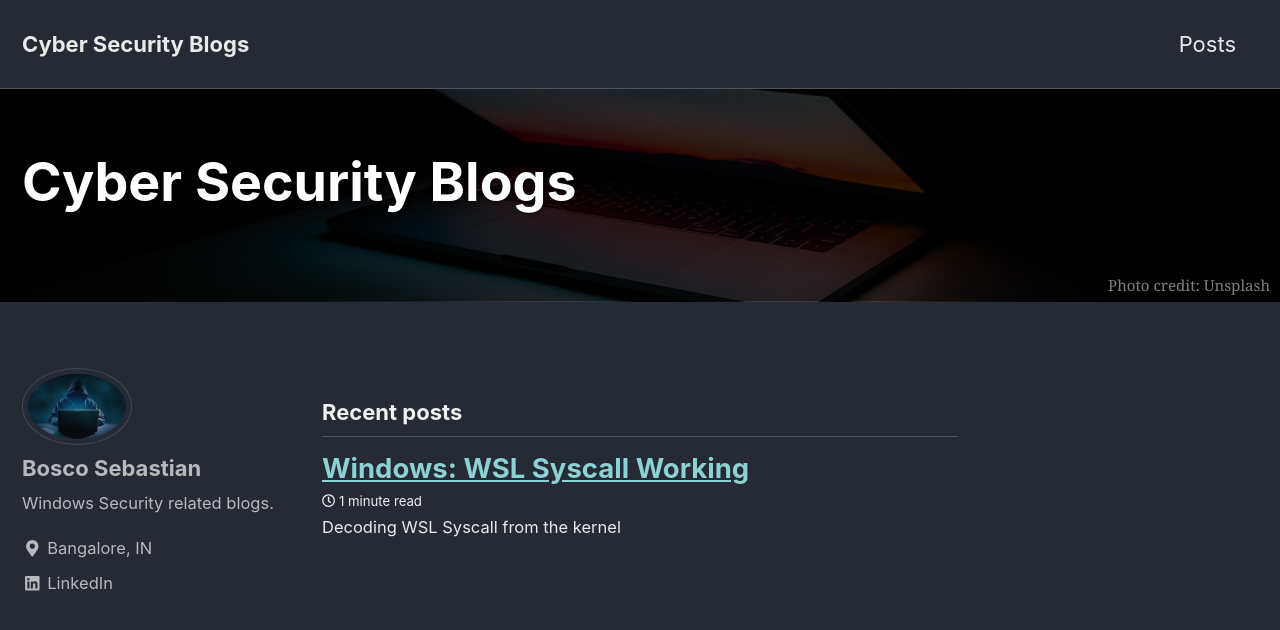
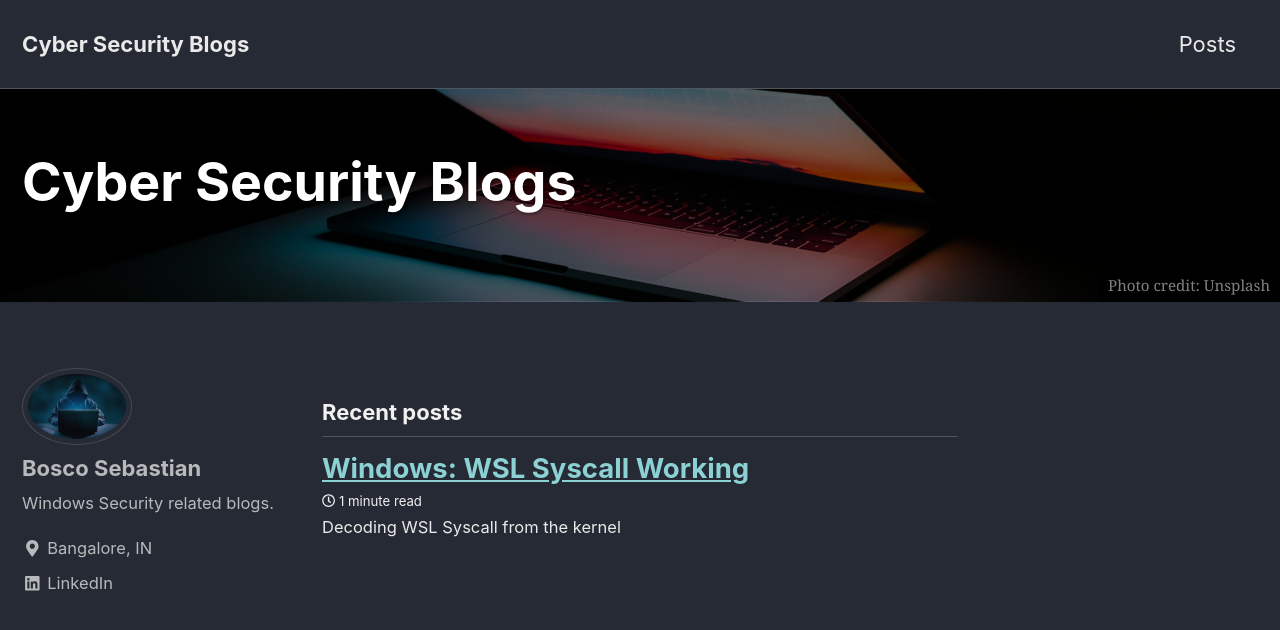
Before and after one commit to boscosebastian/boscosebastian.github.io, a Jekyll site: the page built from index.html, in a window 1280 px wide and 900 px high. Shown: the top 630 px of the window. Built offline with Jekyll 4.4.1, drawn with Linux system fonts in a browser that asks for light colours; nearby versions of some CDN libraries; the list of posts is cut into pages by our own code.

Commit message:
cover page

```diff
--- a/index.html
+++ b/index.html
@@ -2,7 +2,7 @@
 layout: home
 author_profile: true
 header:
-  overlay_image: /images/cover.jpg
-  overlay_filter: 0.8
+  overlay_image: /images/cover1.jpg
+  overlay_filter: 0.5
   caption: "Photo credit: [Unsplash](https://unsplash.com/search/photos/technology?modal=%7B%22userId%22%3A%22bq0mSPh_VSU%22%2C%22tag%22%3A%22CreditBadge%22%7D)"
 ---
```
Also changed, not shown: images/cover1.jpg (renamed from images/cover.jpg).
